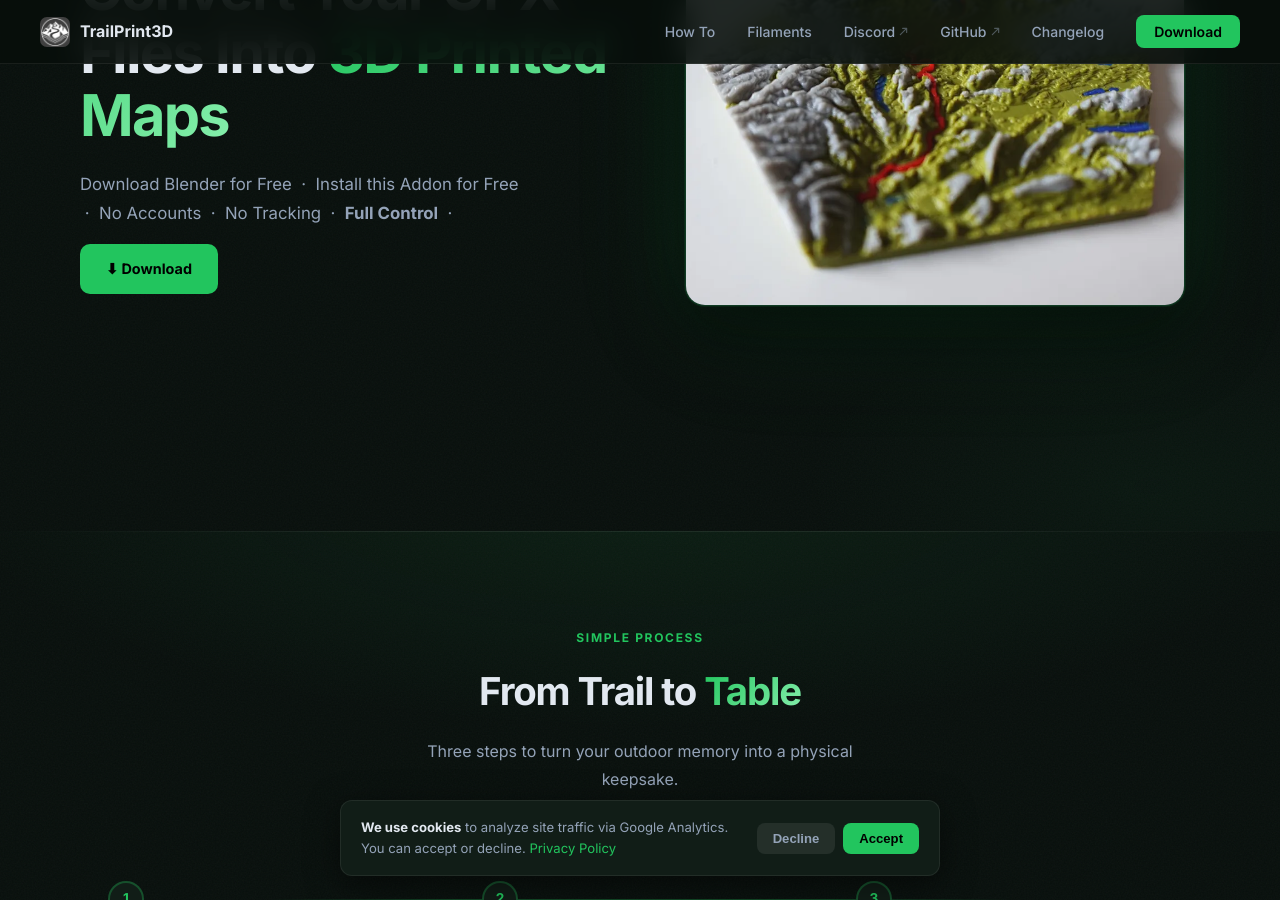
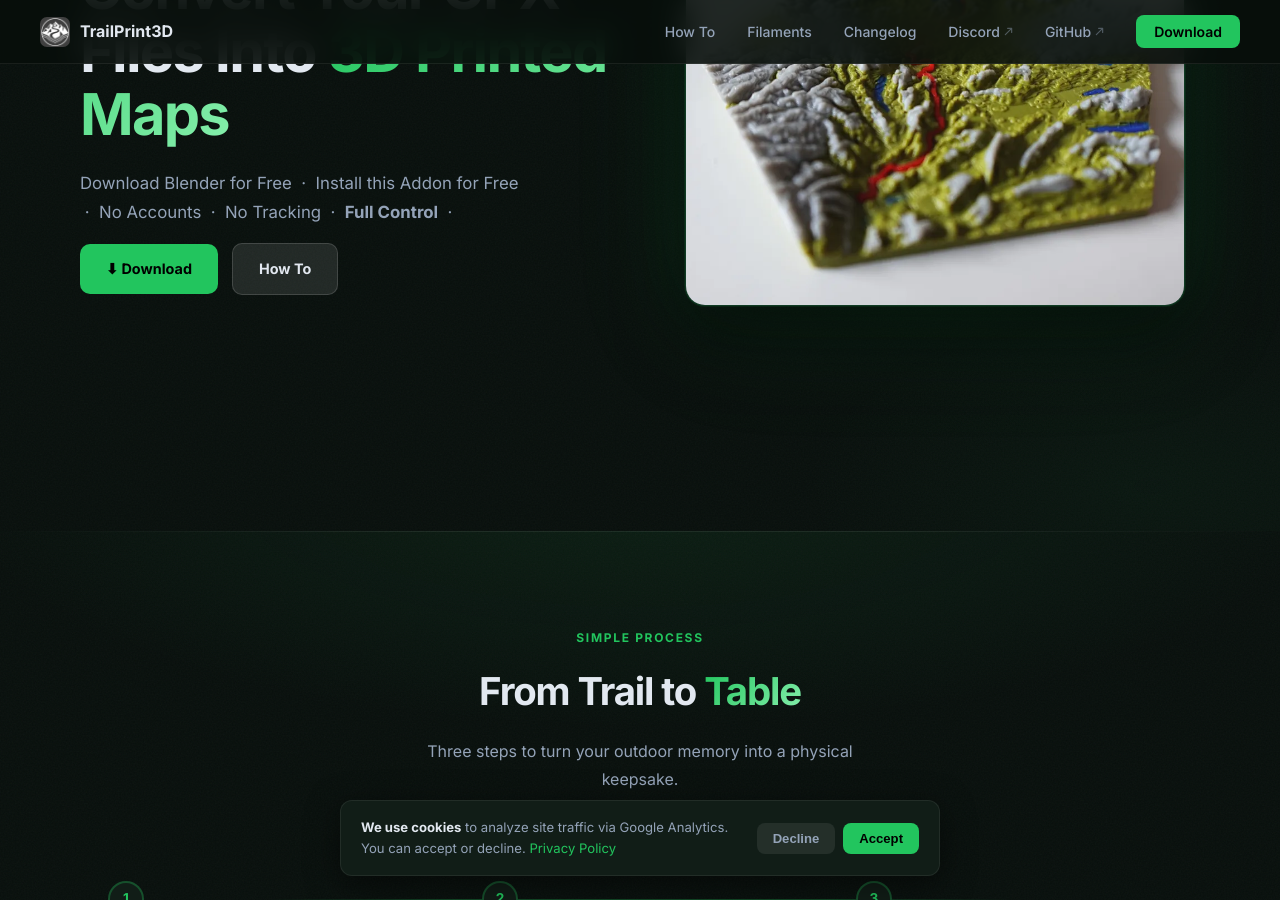
Before and after one commit to EmGi96/TrailPrint3D_web, a Jekyll site: the page built from index.html, in a window 1280 px wide and 900 px high, scrolled down 369 px. Built offline with Jekyll 4.4.1, drawn with Linux system fonts in a browser that asks for light colours.

Commit message:
reorder changelog before external nav links; add How To button to hero
Co-Authored-By: Claude Sonnet 4.6 <noreply@anthropic.com>

```diff
--- a/_layouts/default.html
+++ b/_layouts/default.html
@@ -51,9 +51,9 @@
         <ul class="nav-links">
             <li><a href="howto.html"{% if page.nav_active == 'howto' %} class="nav-active"{% endif %}>How To</a></li>
             <li><a href="/filaments.html"{% if page.nav_active == 'filaments' %} class="nav-active"{% endif %}>Filaments</a></li>
+            <li><a href="/changelog.html" {% if page.nav_active == 'changelog' %}class="nav-active"{% endif %}>Changelog</a></li>
             <li><a href="https://discord.gg/tqQy4Yh9Sz" target="_blank" rel="noopener noreferrer" class="nav-external">Discord<svg class="nav-ext-icon" viewBox="0 0 10 10" fill="none" aria-hidden="true"><path d="M1.5 8.5L8.5 1.5M8.5 1.5H4M8.5 1.5V6" stroke="currentColor" stroke-width="1.3" stroke-linecap="round" stroke-linejoin="round"/></svg></a></li>
             <li><a href="https://github.com/EmGi96/TrailPrint3D" target="_blank" rel="noopener noreferrer" class="nav-external">GitHub<svg class="nav-ext-icon" viewBox="0 0 10 10" fill="none" aria-hidden="true"><path d="M1.5 8.5L8.5 1.5M8.5 1.5H4M8.5 1.5V6" stroke="currentColor" stroke-width="1.3" stroke-linecap="round" stroke-linejoin="round"/></svg></a></li>
-            <li><a href="/changelog.html" {% if page.nav_active == 'changelog' %}class="nav-active"{% endif %}>Changelog</a></li>
             <li><a href="/download.html" {% if page.nav_active == 'download' %}class="nav-cta nav-active"{% else %}class="nav-cta"{% endif %}>Download</a></li>
         </ul>
         {% endunless %}
--- a/index.html
+++ b/index.html
@@ -35,6 +35,9 @@ nav_home: true
             <div class="hero-actions">
                 <a href="download.html" class="btn-primary">
                     ⬇ Download
+                </a>
+                <a href="howto.html" class="btn-secondary">
+                    How To
                 </a>
             </div>
         </div>
```
